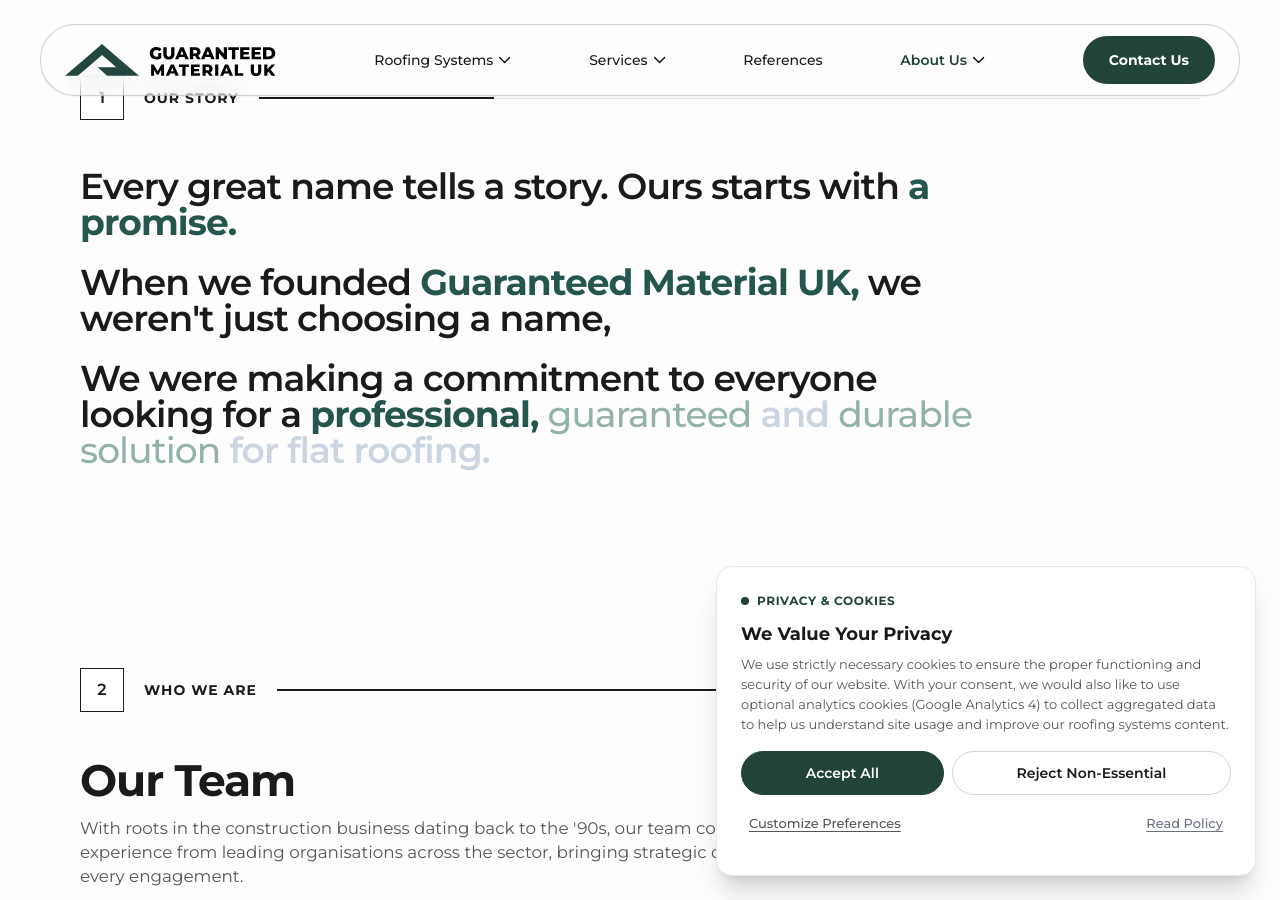
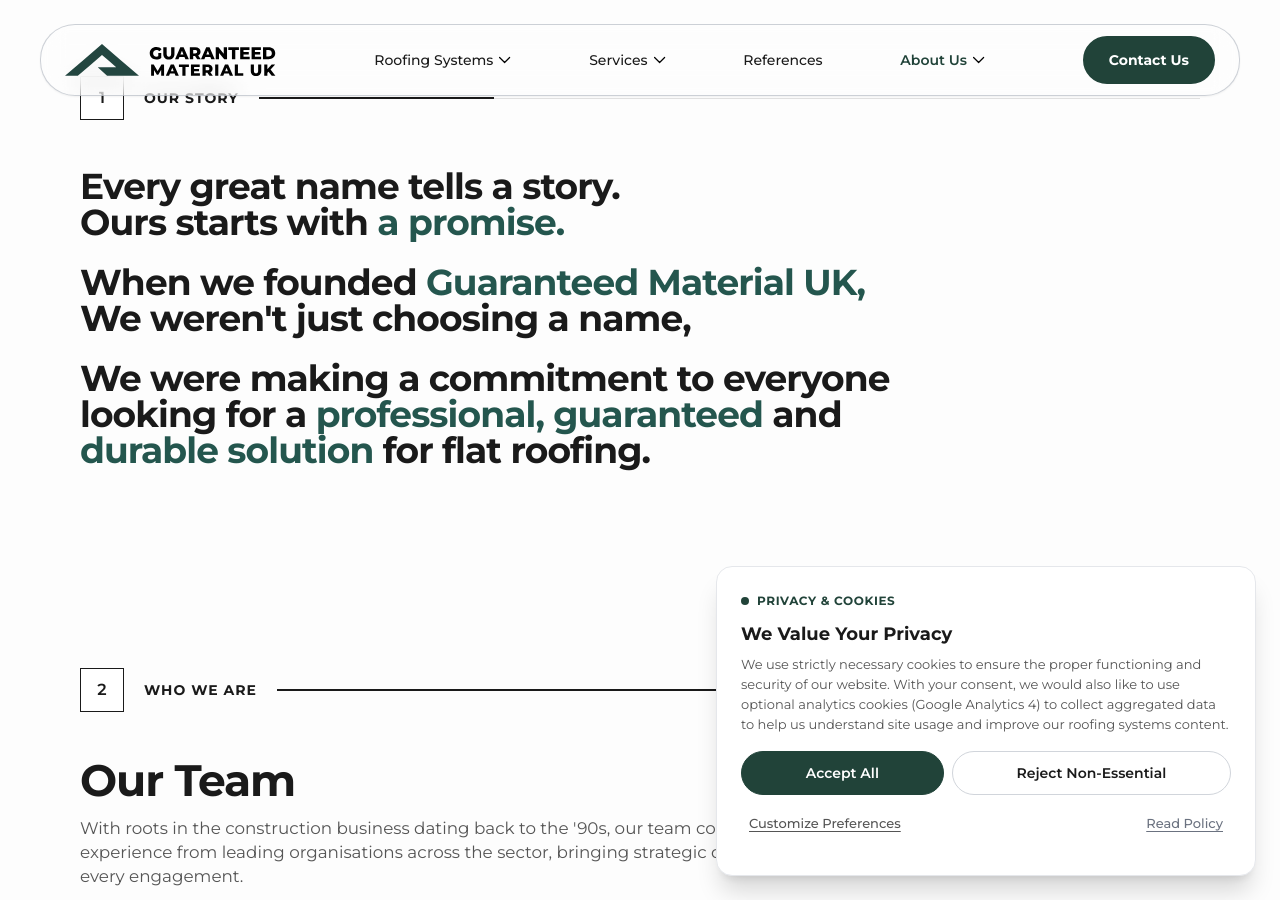
Before and after one commit to Brugni24/GuaranteedMaterialUK-website, a Jekyll site: the page built from about/index.html, in a window 1280 px wide and 900 px high, scrolled down 924 px. Built offline with Jekyll 4.4.1, drawn with Linux system fonts in a browser that asks for light colours; nearby versions of some CDN libraries.

Commit message:
style: update typography and scroll animation timing in about and systems pages

```diff
--- a/about/index.html
+++ b/about/index.html
@@ -61,14 +61,14 @@
 
         <!-- Narrative Content with Scroll-Reveal Effect -->
         <div class="max-w-4xl">
-            <div id="about-scroll-narrative" class="text-xl sm:text-2xl md:text-3xl lg:text-[2.25rem] font-semibold font-heading leading-[1.35] tracking-tight text-gray-300 space-y-4 sm:space-y-6">
+            <div id="about-scroll-narrative" class="text-xl sm:text-2xl md:text-3xl lg:text-[2.25rem] font-bold font-heading leading-[1.35] tracking-tight text-gray-300 space-y-4 sm:space-y-6">
                 <p>
                     <span class="scroll-word transition-colors duration-200">Every</span>
                     <span class="scroll-word transition-colors duration-200">great</span>
                     <span class="scroll-word transition-colors duration-200">name</span>
                     <span class="scroll-word transition-colors duration-200">tells</span>
                     <span class="scroll-word transition-colors duration-200">a</span>
-                    <span class="scroll-word transition-colors duration-200">story.</span>
+                    <span class="scroll-word transition-colors duration-200">story.</span><br>
                     <span class="scroll-word transition-colors duration-200">Ours</span>
                     <span class="scroll-word transition-colors duration-200">starts</span>
                     <span class="scroll-word transition-colors duration-200">with</span>
@@ -81,8 +81,8 @@
                     <span class="scroll-word transition-colors duration-200">founded</span>
                     <span class="scroll-word transition-colors duration-200" data-accent="true">Guaranteed</span>
                     <span class="scroll-word transition-colors duration-200" data-accent="true">Material</span>
-                    <span class="scroll-word transition-colors duration-200" data-accent="true">UK,</span>
-                    <span class="scroll-word transition-colors duration-200">we</span>
+                    <span class="scroll-word transition-colors duration-200" data-accent="true">UK,</span><br>
+                    <span class="scroll-word transition-colors duration-200">We</span>
                     <span class="scroll-word transition-colors duration-200">weren't</span>
                     <span class="scroll-word transition-colors duration-200">just</span>
                     <span class="scroll-word transition-colors duration-200">choosing</span>
--- a/systems/index.html
+++ b/systems/index.html
@@ -169,7 +169,7 @@
         </div>
 
         <!-- Paragraph -->
-        <p class="section-desc text-sm sm:text-base lg:text-[1.1rem] max-w-4xl mb-8 sm:mb-10 lg:mb-12 reveal-on-scroll opacity-0 translate-y-10 transition-all duration-[800ms] ease-out">
+        <p class="section-desc text-sm sm:text-base lg:text-[1.1rem] mb-8 sm:mb-10 lg:mb-12 reveal-on-scroll opacity-0 translate-y-10 transition-all duration-[800ms] ease-out">
             We provide industry-leading waterproofing materials, leveraging our expertise to create guaranteed
             and durable flat roof solutions, all backed by a strong, collaborative partnership approach.
         </p>
```
Also changed, not shown: other parts of about/index.html (+3 -2 lines).
